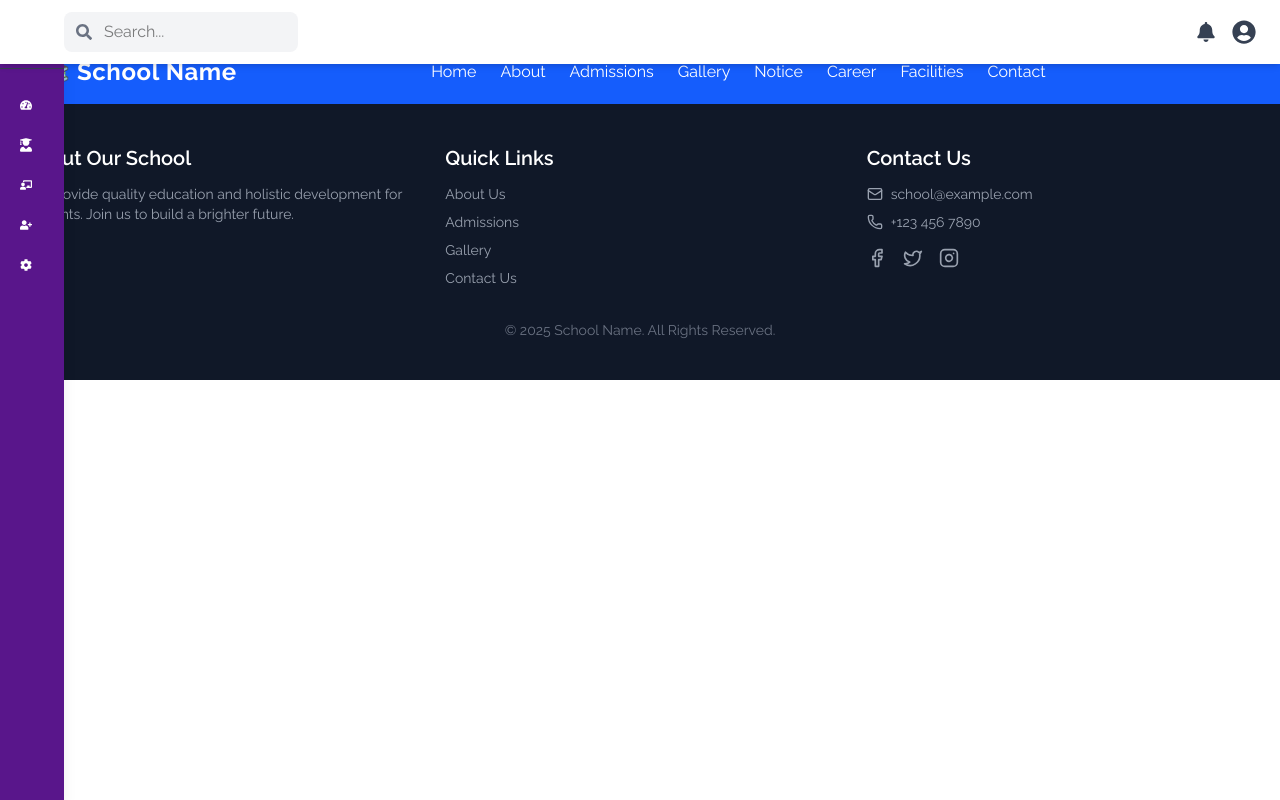
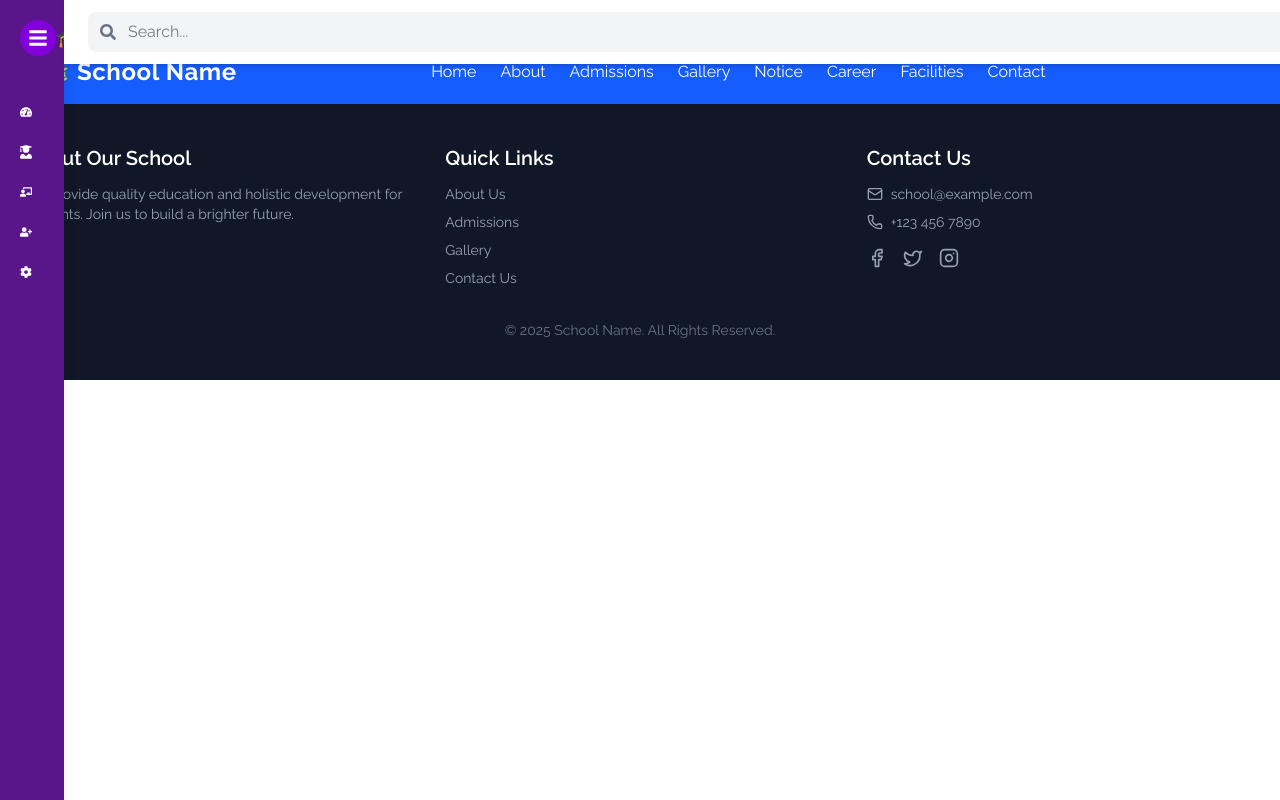
Before and after one commit to Hemantx81/School-Website-In-React, a React (Vite) app: page /privateROutes/pr in a window 1280 px wide. Built offline with nearby package versions, Linux system fonts and the light colour scheme.

Commit message:
new update

```diff
--- a/src/Admin/components/Navbar.jsx
+++ b/src/Admin/components/Navbar.jsx
@@ -3,16 +3,16 @@ import { FaSearch, FaBell, FaUserCircle } from "react-icons/fa";
 const Navbar = ({ isOpen }) => {
   return (
     <div
-      className={`w-full bg-white shadow-md px-6 py-3 flex justify-between items-center fixed top-0 left-0 right-0 transition-all duration-300 ${
-        isOpen ? "pl-64" : "pl-16"
+      className={`w-350 bg-white shadow-md px-6 py-3 flex justify-between items-center fixed top-0 transition-all duration-300 ${
+        isOpen ? "ml-64" : "ml-16"
       }`}
     >
       {/* Search Bar */}
-      <div className="relative">
+      <div className="relative flex-1">
         <input
           type="text"
           placeholder="Search..."
-          className="bg-gray-100 px-4 py-2 rounded-lg pl-10 focus:outline-none focus:ring-2 focus:ring-purple-500"
+          className="bg-gray-100 px-4 py-2 rounded-lg pl-10 focus:outline-none focus:ring-2 focus:ring-purple-500 w-full"
         />
         <FaSearch className="absolute left-3 top-3 text-gray-500" />
       </div>
--- a/src/Admin/components/Sidebar.jsx
+++ b/src/Admin/components/Sidebar.jsx
@@ -17,15 +17,18 @@ const Sidebar = ({ isOpen, toggleSidebar }) => {
       }`}
     >
       {/* Sidebar Toggle Button */}
+      <div className="flex justify-between items-center p-5">
+        {/* Toggle Icon */}
         <button
           onClick={toggleSidebar}
-        className="absolute top-5 right-[-18px] bg-purple-700 text-white p-2 rounded-full z-50"
+          className="bg-purple-700 text-white p-2 rounded-full"
         >
           {isOpen ? <FaTimes size={20} /> : <FaBars size={20} />}
         </button>
-
-      <div className="p-5 text-center font-bold text-lg border-b border-gray-700">
+        {/* Title */}
+        <div className="font-bold text-lg">
           {isOpen ? "🎓 School Admin" : "🎓"}
+        </div>
       </div>
 
       <nav className="mt-4">
--- a/src/PrivateRoutes.jsx/PrivateRoutes.jsx
+++ b/src/PrivateRoutes.jsx/PrivateRoutes.jsx
@@ -13,10 +13,9 @@ const PrivateRoutes = () => {
   return (
     <div className="flex">
       <Sidebar isOpen={isSidebarOpen} toggleSidebar={toggleSidebar} />
-      <div className={`flex-1 ml-16 ${isSidebarOpen ? "ml-64" : ""}`}>
-        <Navbar isOpen={isSidebarOpen} />
-        {/* Your content here */}
-      </div>
+      {/* <div className={`flex-1 ml-16 ${isSidebarOpen ? "ml-64" : ""}`}> */}
+      <Navbar isOpen={isSidebarOpen} />
+      {/* </div> */}
     </div>
   );
 };
```
Lines whose indentation alone changed are shown as unchanged.
